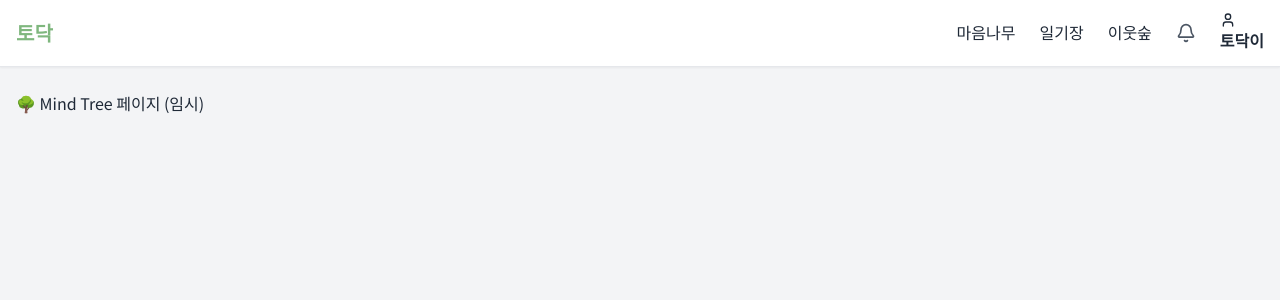
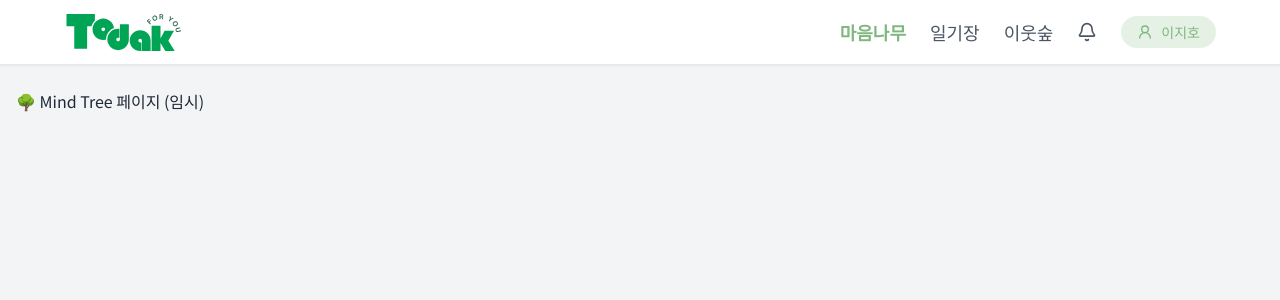
Before and after one commit to GDG-on-Campus-KNU/4th-SC-TEAM1-FE, a React (Vite) app: page / in a window 1280 px wide. Shown: the top 300 px of the page. Built offline with nearby package versions, Linux system fonts and the light colour scheme.

Commit message:
feat(header): 헤더 활성페이지 표시 적용

```diff
--- a/src/shared/components/layout/Header.tsx
+++ b/src/shared/components/layout/Header.tsx
@@ -1,47 +1,73 @@
 import { useState } from 'react';
-import { Link } from 'react-router-dom';
+import { Link, useLocation } from 'react-router-dom';
 
-import { Bell, Menu, User } from 'lucide-react';
+import { Bell, Menu, NotebookPen, TreeDeciduous, Trees, UserRound } from 'lucide-react';
+
+import Logo from '../../assets/todak.svg';
 
 // 임시 로그인 상태 (백엔드 연동 전)
-const isLoggedIn = true; // false로 바꾸면 비로그인 UI 확인 가능
-const userName = '토닥이';
+const isLoggedIn = true;
+const userName = '이지호';
 
-const Header = () => {
+export const Header = () => {
   const [menuOpen, setMenuOpen] = useState(false);
+  const location = useLocation();
+
+  const isActive = (path: string) => location.pathname === path;
 
   return (
     <header className="w-full border-b bg-white px-4 py-3 shadow-sm">
-      <div className="mx-auto flex max-w-7xl items-center justify-between">
+      <div className="flex items-center justify-between px-2 md:px-6 lg:px-12">
         {/* 로고 */}
-        <Link to="/" className="text-xl font-bold text-primary">
-          토닥
+        <Link to="/" className="flex items-center gap-2">
+          <img src={Logo} alt="토닥 로고" className="h-7 w-auto md:h-10" />
         </Link>
 
         {/* 데스크탑 메뉴 */}
         <nav className="hidden items-center gap-6 md:flex">
           {isLoggedIn ? (
             <>
-              <Link to="/tree" className="hover:text-primary">
+              <Link
+                to="/"
+                className={`text-lg font-medium hover:text-primary ${
+                  isActive('/') ? 'font-semibold text-primary' : 'text-gray-600'
+                }`}
+              >
                 마음나무
               </Link>
-              <Link to="/diary" className="hover:text-primary">
+              <Link
+                to="/diary"
+                className={`text-lg font-medium hover:text-primary ${
+                  isActive('/diary') ? 'font-semibold text-primary' : 'text-gray-600'
+                }`}
+              >
                 일기장
               </Link>
-              <Link to="/forest" className="hover:text-primary">
+              <Link
+                to="/forests"
+                className={`text-lg font-medium hover:text-primary ${
+                  isActive('/forests') ? 'font-semibold text-primary' : 'text-gray-600'
+                }`}
+              >
                 이웃숲
               </Link>
               <button className="relative" aria-label="알림">
                 <Bell className="h-5 w-5 text-gray-600 hover:text-primary" />
               </button>
-              <Link to="/mypage" className="font-semibold hover:text-primary">
-                <User className="h-4 w-4" />
+              <Link
+                to="/mypage"
+                className="flex items-center gap-2 rounded-full bg-primary/20 px-4 py-1.5 text-sm font-medium text-primary transition-colors hover:bg-primary/40"
+              >
+                <UserRound className="h-4 w-4" />
                 {userName}
               </Link>
             </>
           ) : (
-            <Link to="/login" className="text-sm font-medium text-gray-600 hover:text-primary">
-              로그인
+            <Link
+              to="/login"
+              className="flex items-center gap-2 rounded-full bg-primary px-4 py-1.5 text-sm font-medium text-white transition-colors hover:bg-primary/90"
+            >
+              <UserRound className="h-4 w-4" /> 로그인
             </Link>
           )}
         </nav>
@@ -53,8 +79,11 @@ const Header = () => {
               <Menu className="h-6 w-6 text-gray-700" />
             </button>
           ) : (
-            <Link to="/login" className="text-sm font-medium text-gray-600 hover:text-primary">
-              로그인
+            <Link
+              to="/login"
+              className="flex items-center gap-2 rounded-full bg-primary px-4 py-1.5 text-sm font-medium text-white transition-colors hover:bg-primary/90"
+            >
+              <UserRound className="h-4 w-4" /> 로그인
             </Link>
           )}
         </div>
@@ -62,23 +91,39 @@ const Header = () => {
 
       {/* 모바일 드롭다운 메뉴 */}
       {menuOpen && isLoggedIn && (
-        <div className="mt-2 space-y-2 border-t bg-white px-4 py-2 md:hidden">
-          <Link to="/tree" className="block hover:text-primary">
-            마음나무
+        <div className="mt-2 space-y-2 divide-y divide-gray-200 border-t bg-white px-4 py-2 md:hidden">
+          <button className="flex items-center gap-2 py-2" aria-label="알림">
+            <Bell className="h-4 w-4 text-gray-600" /> 알림
+          </button>
+          <Link
+            to="/"
+            className={`flex items-center gap-2 py-2 ${
+              isActive('/') ? 'font-semibold text-primary' : 'text-gray-600'
+            }`}
+          >
+            <TreeDeciduous className="h-4 w-4" /> 마음나무
           </Link>
-          <Link to="/diary" className="block hover:text-primary">
-            일기장
+          <Link
+            to="/diary"
+            className={`flex items-center gap-2 py-2 ${
+              isActive('/diary') ? 'font-semibold text-primary' : 'text-gray-600'
+            }`}
+          >
+            <NotebookPen className="h-4 w-4" /> 일기장
           </Link>
-          <Link to="/forest" className="block hover:text-primary">
-            이웃숲
+          <Link
+            to="/forests"
+            className={`flex items-center gap-2 py-2 ${
+              isActive('/forests') ? 'font-semibold text-primary' : 'text-gray-600'
+            }`}
+          >
+            <Trees className="h-4 w-4" /> 이웃숲
           </Link>
-          <Link to="/mypage" className="block hover:text-primary">
-            {userName}
+          <Link to="/mypage" className="flex items-center gap-2 py-2">
+            <UserRound className="h-4 w-4" /> {userName}
           </Link>
         </div>
       )}
     </header>
   );
 };
-
-export default Header;
--- a/src/shared/components/layout/Layout.tsx
+++ b/src/shared/components/layout/Layout.tsx
@@ -1,6 +1,6 @@
 import { Outlet } from 'react-router-dom';
 
-import Header from './Header';
+import { Header } from './Header';
 
 export const Layout = () => {
   return (
```
Also changed, not shown: src/shared/assets/todak.svg (added).
